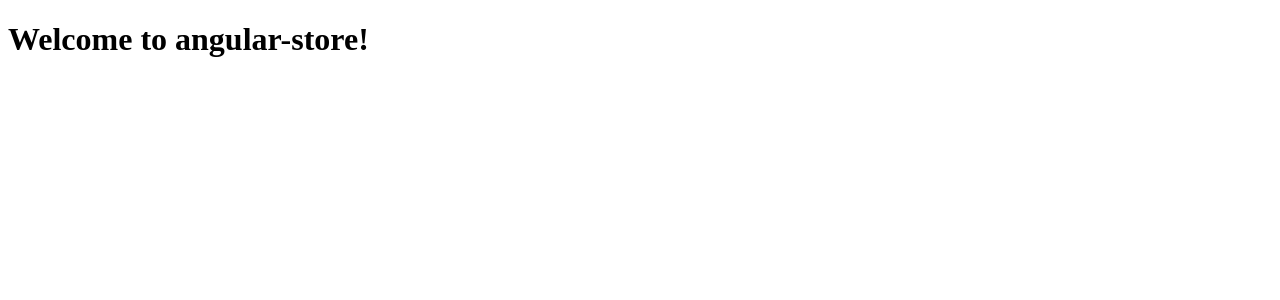
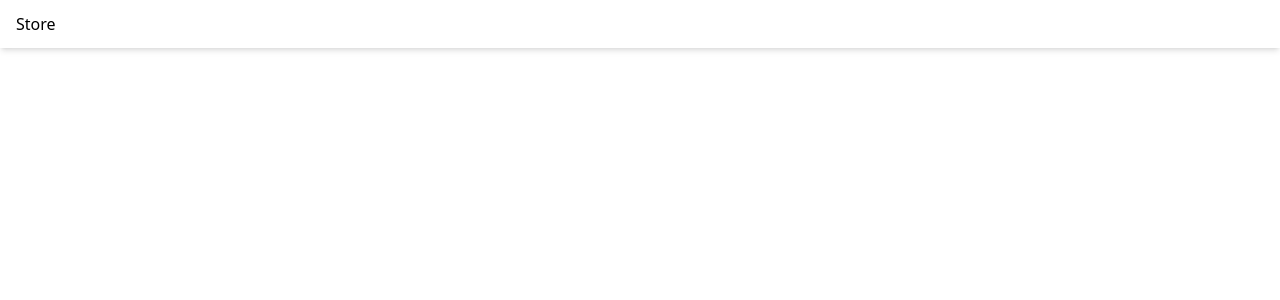
Before and after one commit to IrynaBondarenko7/angular-store, an Angular app: page / in a window 1280 px wide. Shown: the top 300 px of the page. Built offline with nearby package versions, Linux system fonts and the light colour scheme.

Commit message:
initial settings + tailwind css installation

```diff
--- a/package.json
+++ b/package.json
@@ -27,12 +27,15 @@
     "@angular/cli": "^19.1.1",
     "@angular/compiler-cli": "^19.1.0",
     "@types/jasmine": "~5.1.0",
+    "autoprefixer": "^10.4.21",
     "jasmine-core": "~5.5.0",
     "karma": "~6.4.0",
     "karma-chrome-launcher": "~3.2.0",
     "karma-coverage": "~2.2.0",
     "karma-jasmine": "~5.1.0",
     "karma-jasmine-html-reporter": "~2.1.0",
+    "postcss": "^8.5.3",
+    "tailwindcss": "^3.4.17",
     "typescript": "~5.7.2"
   }
 }
--- a/src/app/app.component.ts
+++ b/src/app/app.component.ts
@@ -1,12 +1,12 @@
 import { Component } from '@angular/core';
 import { RouterOutlet } from '@angular/router';
+import { HeaderComponent } from './components/header/header.component';
 
 @Component({
   selector: 'app-root',
-  imports: [RouterOutlet],
+  imports: [RouterOutlet, HeaderComponent],
   template: `
-    <h1>Welcome to {{title}}!</h1>
-
+    <app-header />
     <router-outlet />
   `,
   styles: [],
--- /dev/null
+++ b/src/app/components/header/header.component.ts
@@ -0,0 +1,13 @@
+import { Component, signal } from '@angular/core';
+
+@Component({
+  selector: 'app-header',
+  imports: [],
+  template: `
+    <header class="ng-slate-100 px-4 py-3 shadow-md">
+      <span>Store</span>
+    </header>
+  `,
+  styles: ``,
+})
+export class HeaderComponent {}
--- a/src/styles.scss
+++ b/src/styles.scss
@@ -1 +1,4 @@
 /* You can add global styles to this file, and also import other style files */
+@tailwind base;
+@tailwind components;
+@tailwind utilities;
--- /dev/null
+++ b/tailwind.config.js
@@ -0,0 +1,8 @@
+/** @type {import('tailwindcss').Config} */
+module.exports = {
+  content: ["./src/**/*.{html,ts}"],
+  theme: {
+    extend: {},
+  },
+  plugins: [],
+};
```
Also changed, not shown: 1 other file (tests, documents, lock files or other folders).
